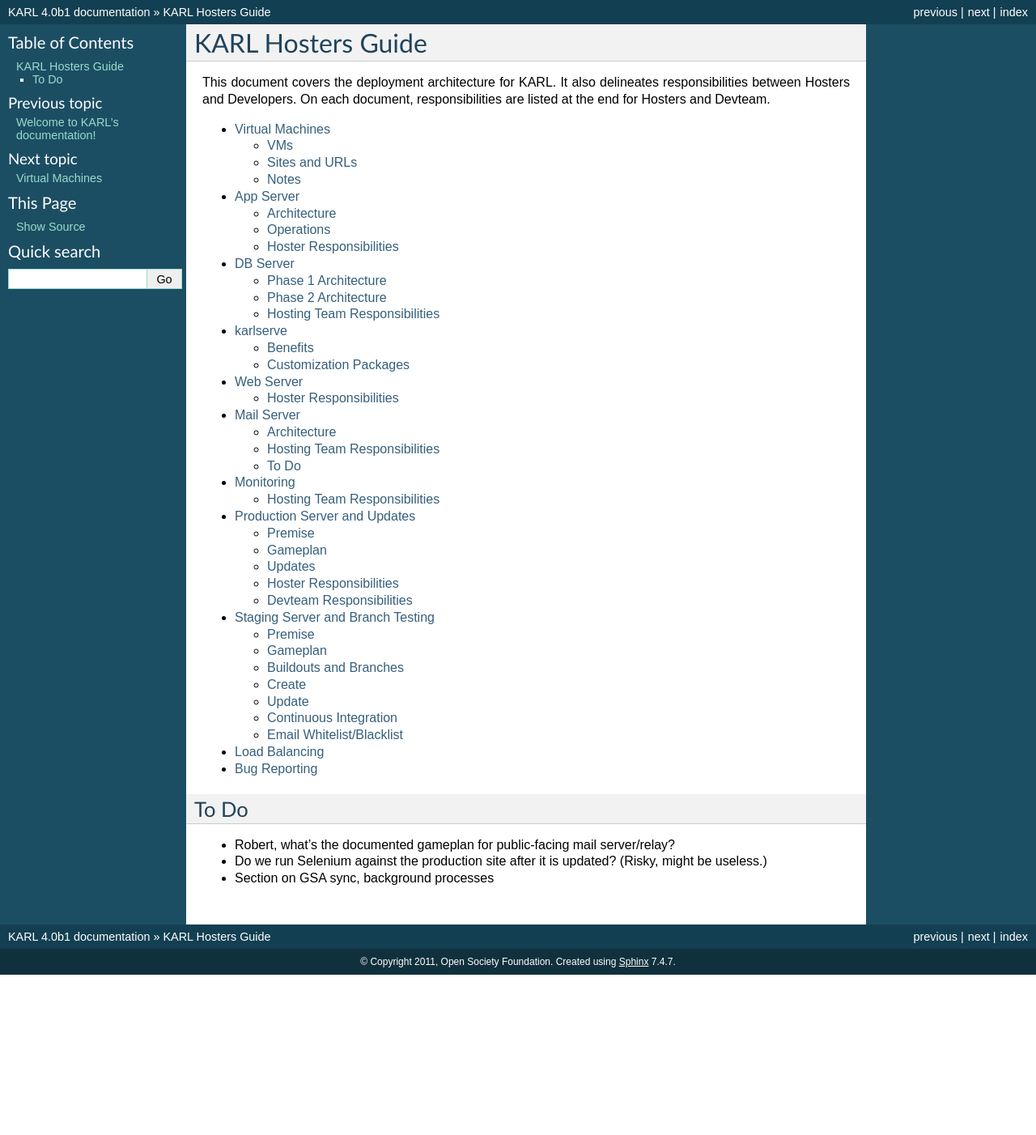
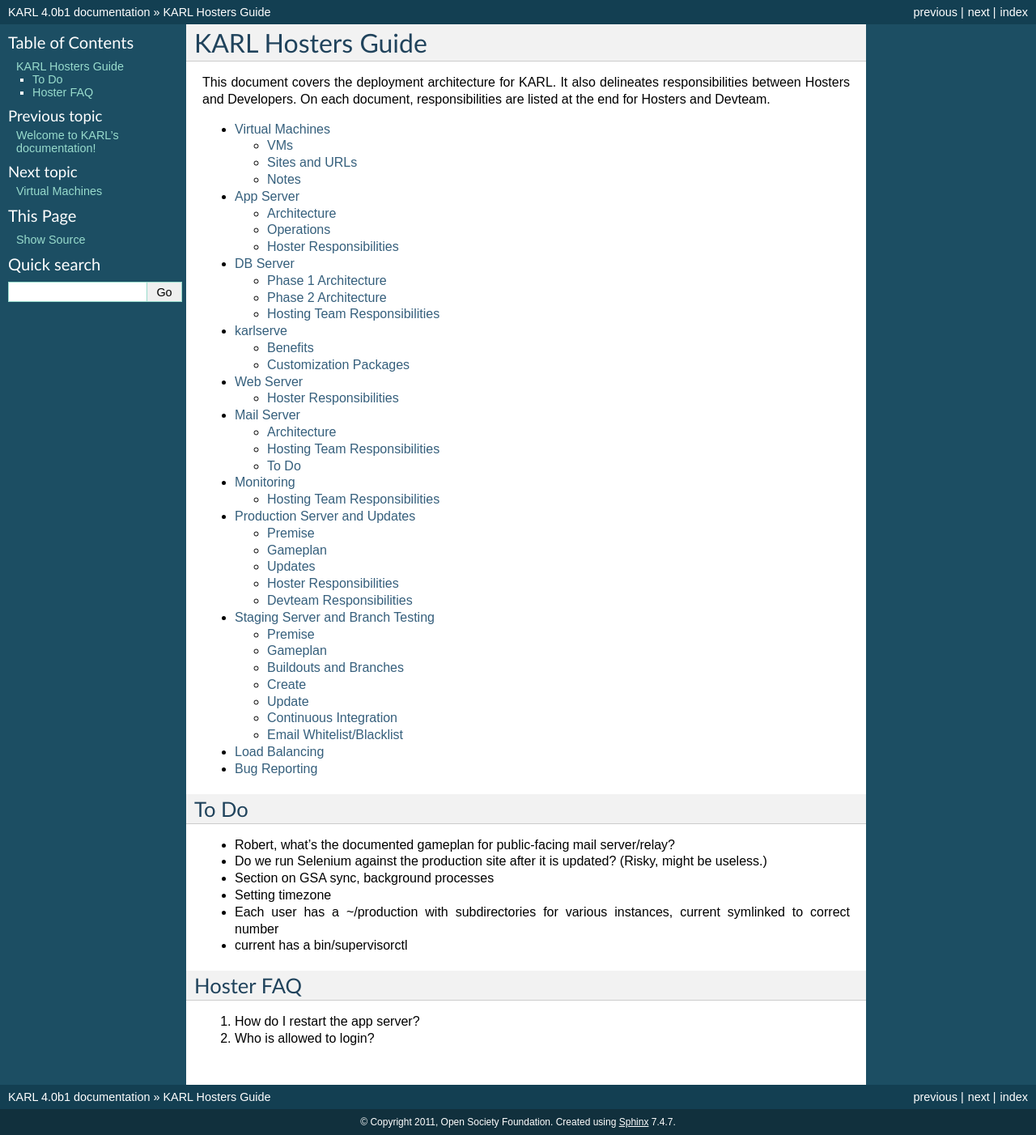
Before and after one commit to karlproject/karldocs, a Sphinx documentation site: the page built from docs/hosting/index.rst, in a window 1280 px wide. Shown: the whole page at 81% size. Built offline with Sphinx 7.4.7, drawn with Linux system fonts in a browser that asks for light colours; pages that are not in the unit, such as notebooks, are missing from menus; before the commit the page ends 1204 px from its top, so only the background shows below that.

```diff
--- a/docs/SlickGrid/demo1-simple.css
+++ b/docs/SlickGrid/demo1-simple.css
@@ -1,4 +1,3 @@
-.myGrid {
-    width:600px;height:500px;
+.slickGrid {
     border: solid gray 1px;
 }
--- a/docs/SlickGrid/demo1-simple.html
+++ b/docs/SlickGrid/demo1-simple.html
@@ -10,7 +10,7 @@
     <link rel="stylesheet" href="demo1-simple.css" type="text/css"/>
 </head>
 <body>
-<div class="myGrid"></div>
+<div class="slickGrid" style="width:600px;height:500px;"></div>
 
 <script src="lib/jquery-1.7.min.js"></script>
 <script src="lib/jquery.event.drag-2.0.min.js"></script>
--- a/docs/hosting/index.rst
+++ b/docs/hosting/index.rst
@@ -32,3 +32,17 @@
   (Risky, might be useless.)
 
 - Section on GSA sync, background processes
+
+- Setting timezone
+
+- Each user has a ~/production with subdirectories for various
+  instances, current symlinked to correct number
+
+- current has a bin/supervisorctl
+
+Hoster FAQ
+==========
+
+#. How do I restart the app server?
+
+#. Who is allowed to login?
```
Also changed, not shown: docs/SlickGrid/demo1-columns.json (added, +7 -0 lines), docs/SlickGrid/demo1-simple.js (+19 -24 lines), docs/SlickGrid/demo1-simple.json (added, +9 -0 lines), 1 other file.
